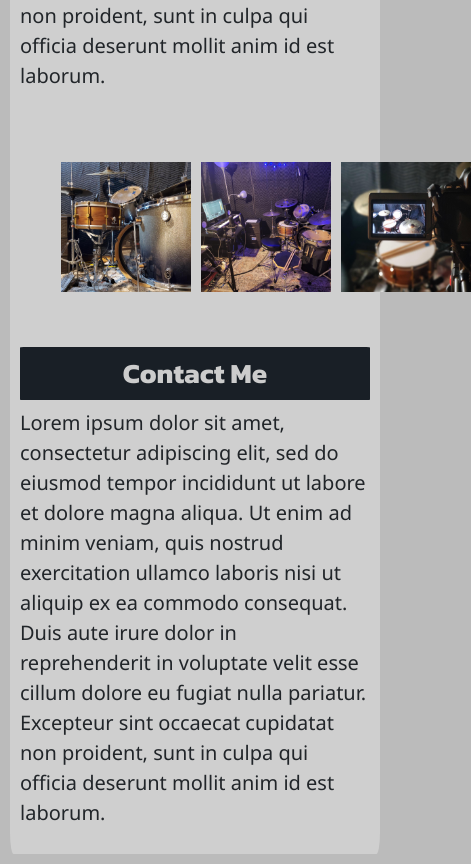
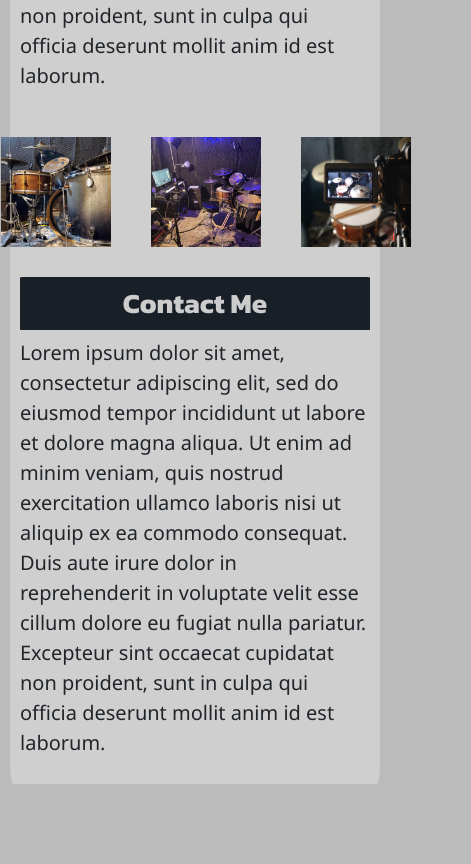
Before and after one commit to sarahschuller/jeff-website, a website: page index.html in a window 390 px wide. Shown: the part 1344-2208 px from the top of the page, 471 px wide, since content can reach past the window. After the commit the page ends 2138 px from the top, so only its background shows below. Drawn offline with nearby package versions, Linux system fonts and the light colour scheme.

Commit message:
adjust animation styling

```diff
--- a/style.css
+++ b/style.css
@@ -4,6 +4,10 @@
 
 * {
     box-sizing: border-box;
+}
+
+html{
+  scroll-behavior: smooth;;
 }
 
 :root {
@@ -104,20 +108,19 @@ span {
 }
 
 .slideIn {
-    display: grid;
-    grid-template-columns: 1fr 1fr 1fr;
+    display: flex;
+    flex-direction: row;
     animation-duration: 4s;
     animation-name: slidein;
+    justify-content: center;
     align-items: center;
-    justify-content: space-around;
-    margin: 20px;
-    padding: 30px;
-    transition: 1s fade;
+    margin: 10px;
 }
 
 .extra-img {
-    max-width: 250px;
-    margin: 5px;
+    max-width: 300px;
+    margin: 10px;
+    padding: 10px;
 }
 
 @media screen and (max-width: 600px) {
@@ -144,8 +147,7 @@ span {
 
 @media screen and (min-width: 750px) and (max-width: 800px) {
     .extra-img {
-        width: 200px;
-        margin: 10px;
+        width: 225px;
     }
 }
 
```
